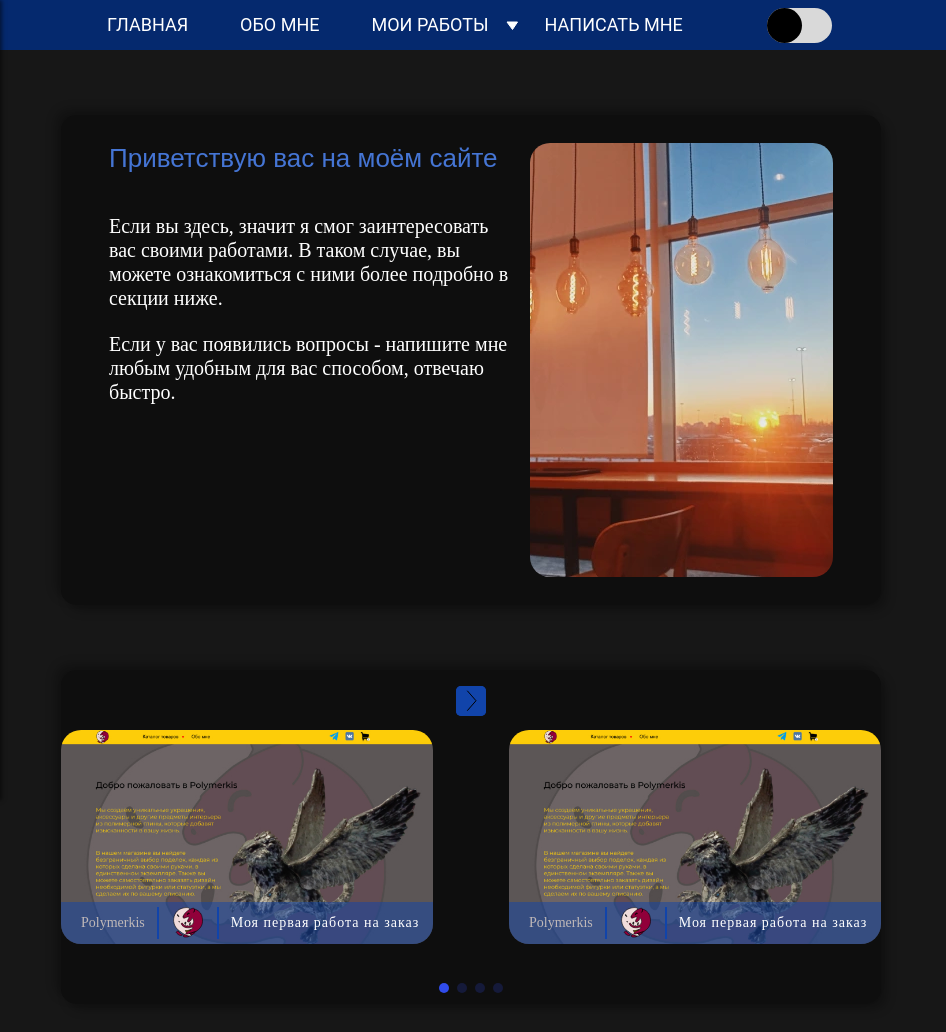
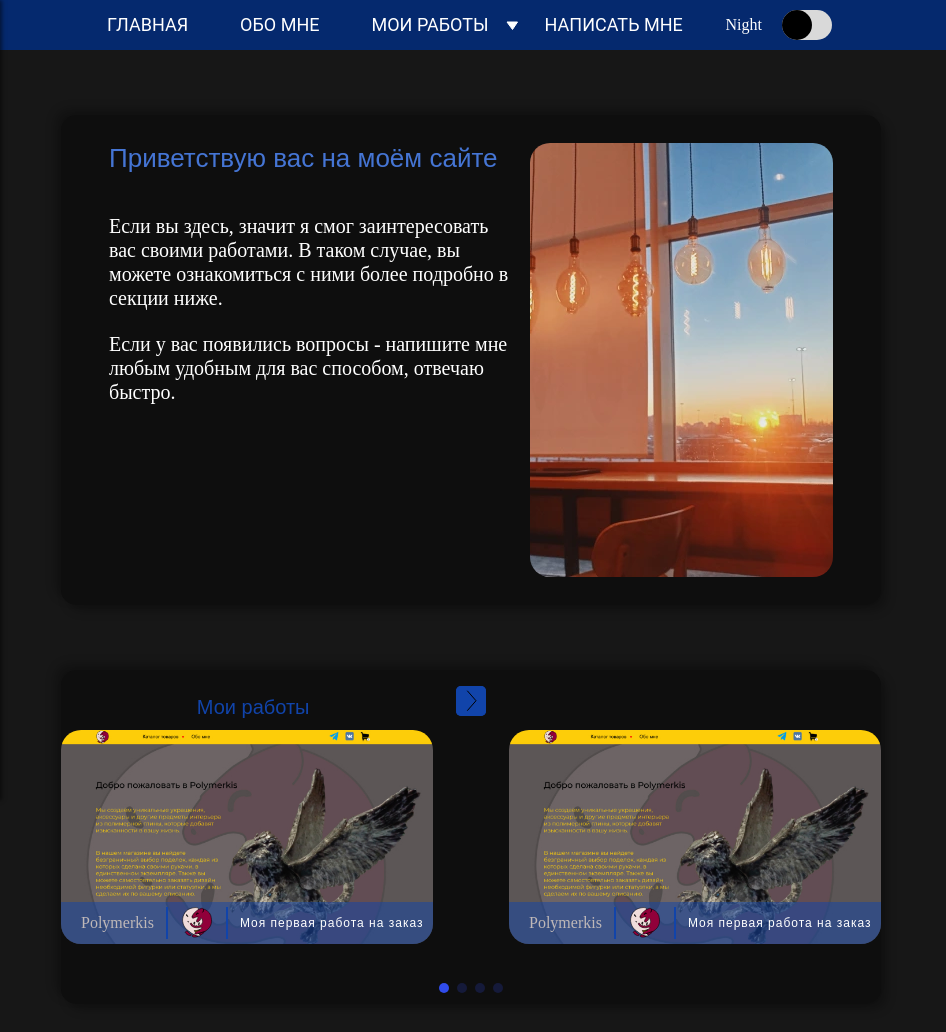
Before and after one commit to Ushakow-c137/My-portfolio, a plain HTML site: page html/index.html in a window 1280 px wide. Shown: the full height of the page, 334-1280 px from the left. Drawn offline with Linux system fonts and the light colour scheme; a web font is replaced by a local one.

Commit message:
адаптировано до 1400

```diff
--- a/html/index.html
+++ b/html/index.html
@@ -15,10 +15,10 @@
 
         <nav class="header__nav">
           <ul class="nav__list">
-            <li class="nav__item"><a class="nav__link" href="">Главная</a></li>
-            <li class="nav__item"><a class="nav__link" href="">Обо мне</a></li>
+            <li class="nav__item"><a class="nav__link" href="#">Главная</a></li>
+            <li class="nav__item"><a class="nav__link" href="#">Обо мне</a></li>
             <li class="nav__item">
-              <a class="nav__link has-subnav" href="">Мои работы</a>
+              <a class="nav__link has-subnav" href="#">Мои работы</a>
               <ul class="subnav">
                 <li><a href="#" class="subnav__link">Polymerkis</a></li>
                 <li><a href="#" class="subnav__link">Canvas</a></li>
@@ -27,7 +27,7 @@
                 <li><a href="#" class="subnav__link">Billy Harrington</a></li>
               </ul>
             </li>
-            <li class="nav__item"><a class="nav__link" href="">Написать мне</a></li>
+            <li class="nav__item"><a class="nav__link" href="#">Написать мне</a></li>
           </ul>
         </nav>
 
@@ -116,6 +116,7 @@
         </section>
 
         <section class="section sld">
+          <h2>Мои работы</h2>
           <div class="slider swiper">
             <div class="slider__wrapper swiper-wrapper">
 
--- a/scss/_header.scss
+++ b/scss/_header.scss
@@ -19,20 +19,29 @@
   }
 
   &__switch {
-    width: 6.5rem;
-    height: 3.5rem;
+    position: relative;
+    width: 5rem;
+    height: 3rem;
     border-radius: 5rem;
     background-color: #D9D9D9;
     display: flex;
-    // flex: 0 0 auto;
     margin-right: 114px;
 
 
     & div {
-      width: 3.5rem;
-      height: 3.5rem;
+      width: 3rem;
+      height: 3rem;
       border-radius: 50%;
       background-color: var(--black);
+    }
+
+    &::before {
+      position: absolute;
+      content: 'Night';
+      right: 7rem;
+      top: 50%;
+      transform: translateY(-50%);
+      color: var(--white);
     }
   }
 
--- a/scss/all/_values.scss
+++ b/scss/all/_values.scss
@@ -23,4 +23,8 @@
   &:not(:last-of-type) {
     margin-bottom: 6.5rem;
   }
+  transition: all .3s linear;
+  &:hover {
+    background-color: rgba(9, 9, 10, 0.5);
+  }
 }
--- a/scss/blocks/_slider.scss
+++ b/scss/blocks/_slider.scss
@@ -1,30 +1,20 @@
-.slider {
-
-  // h2 {
-  //   position: absolute;
-  //   top: 27px;
-  //   left: 25%;
-  //   transform: translateX(-25%);
-  //   color: var(--lightBlue);
-  //   font-size: 2rem;
-  // }
-
-
-  // background-color: rgba(0, 0, 0, 0.4); // ! NO
-  padding: 6rem 0rem;
-
-  &__container {
-    max-width: 100%;
-    height: auto;
+.sld {
+  position: relative;
+  h2 {
+    position: absolute;
+    top: 27px;
+    left: 20%;
+    transform: translateX(-25%);
+    color: var(--lightBlue);
+    font-size: 2rem;
+    font-family: "Arial";
   }
 
 }
 
-.sld {
-}
-
 .slider {
   position: relative;
+  padding: 6rem 0rem;
   max-width: clamp(85.8rem, -50.43rem + 97.31vw, 136.4rem);
 
   display: flex;
@@ -50,6 +40,14 @@
   justify-content: center;
   border-radius: 2rem;
 
+  &:hover {
+    transition: all 5s linear;
+    img {
+      transition: all 8s linear;
+      transform: scale(1.1);
+    }
+  }
+
   img {
     width: 100%;
   }
@@ -67,7 +65,7 @@
     height: 4.2rem;
 
     & p:nth-child(1) {
-      font-size: 1.4rem;
+      font-size: 1.6rem;
       color: #BFB8B8;
       margin-left: 2rem;
       margin-right: 1.4rem;
@@ -87,9 +85,9 @@
     }
 
     & p:nth-child(3) {
-      font-size: 1.4rem;
+      font-size: 1.2rem;
       color: var(--white);
-      font-family: "Montserrat";
+      font-family: "Arial";
       margin-left: 1.4rem;
       letter-spacing: 1px;
       position: relative;
@@ -133,6 +131,10 @@
   &::before {
     content: '';
   }
+  transition: background-color, .2s linear;
+  &:hover {
+    background-color: lighten(rgba(17, 68, 170, 1), 8%);
+  }
 
 }
 
```
Also changed, not shown: css/style.css, css/style.min.css, scss/blocks/_offer.scss (line endings or trailing spaces).
